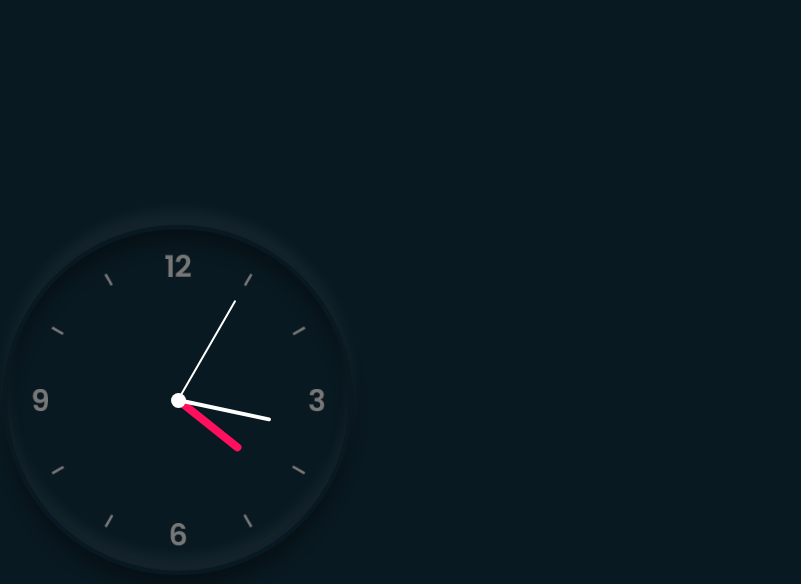
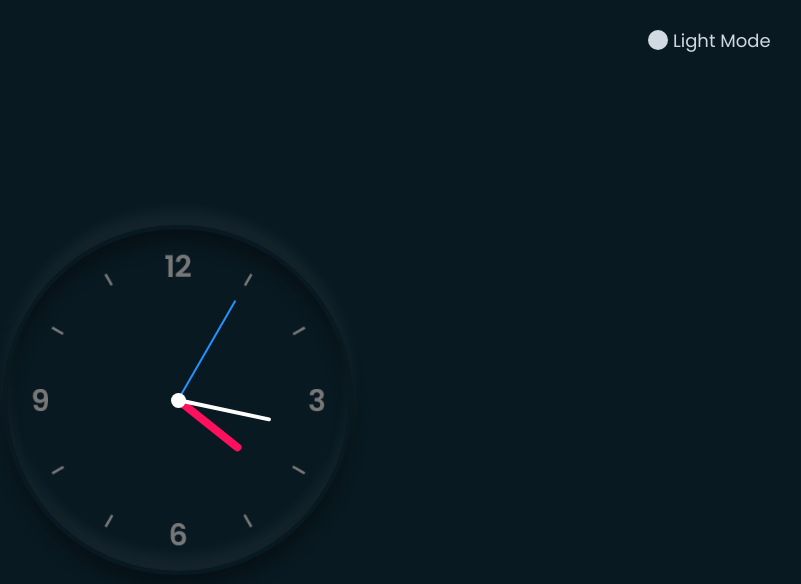
Before and after one commit to jpark011/clock-analog, a plain HTML site: page index.html in a window 1280 px wide. Shown: the whole page, without its empty margins (462-1263 px from the left). Drawn offline with Linux system fonts and the light colour scheme.

Commit message:
add dark mode

```diff
--- a/index.html
+++ b/index.html
@@ -9,15 +9,10 @@
   <body>
     <div class="clock">
       <div id="hr"></div>
-      <!-- <div class="hour">
-      </div> -->
       <div id="min"></div>
-      <!-- <div class="minute">
-      </div> -->
       <div id="sec"></div>
-      <!-- <div class="second">
-      </div> -->
     </div>
+    <div class="toggle"></div>
     <script type="module" src="./script.js" defer></script>
   </body>
 </html>
--- a/script.js
+++ b/script.js
@@ -1,6 +1,12 @@
 const hr = document.querySelector('#hr');
 const min = document.querySelector('#min');
 const sec = document.querySelector('#sec');
+
+const toggle = document.querySelector('.toggle');
+
+toggle.addEventListener('click', () => {
+  document.body.classList.toggle('light');
+});
 
 setInterval(() => {
   const now = new Date();
--- a/style.css
+++ b/style.css
@@ -1,3 +1,5 @@
+@import url('https://fonts.googleapis.com/css2?family=Poppins:wght@100;200;300;400;500;600;700;800;900&display=swap');
+
 * {
   padding: 0;
   margin: 0;
@@ -9,7 +11,25 @@
   --clock-color: #fff;
   --hr-color: #ff105e;
   --min-color: #fff;
-  --sec-color: #fff;
+  --sec-color: #2093ff;
+  --toggle-color: #d1dae3;
+  --toggle-content: 'Light Mode';
+  --clock-shadow: 0 -15px 15px rgba(255, 255, 255, 0.05),
+    inset 0 -15px 15px rgba(255, 255, 255, 0.05), 0 15px 15px rgba(0, 0, 0, 0.3),
+    inset 0 15px 15px rgba(0, 0, 0, 0.3);
+}
+
+.light {
+  --bg-color: #d1dae3;
+  --clock-color: #2093ff;
+  --hr-color: #ff105e;
+  --min-color: #091921;
+  --sec-color: #2093ff;
+  --toggle-color: #091921;
+  --toggle-content: 'Dark Mode';
+  --clock-shadow: 0 -10px 10px rgba(255, 255, 255, 0.5),
+    inset 0 -10px 10px rgba(255, 255, 255, 0.5), 0 10px 10px rgba(0, 0, 0, 0.1),
+    inset 0 10px 10px rgba(0, 0, 0, 0.1);
 }
 
 body {
@@ -30,9 +50,7 @@ body {
   background-size: cover;
   border: 4px solid var(--bg-color);
   border-radius: 50%;
-  box-shadow: 0 -15px 15px rgba(255, 255, 255, 0.05),
-    inset 0 -15px 15px rgba(255, 255, 255, 0.05), 0 15px 15px rgba(0, 0, 0, 0.3),
-    inset 0 15px 15px rgba(0, 0, 0, 0.3);
+  box-shadow: var(--clock-shadow);
 }
 
 .clock::before {
@@ -95,3 +113,26 @@ body {
   z-index: 12;
   border-radius: 6px;
 }
+
+.toggle {
+  position: absolute;
+  top: 30px;
+  right: 150px;
+  width: 20px;
+  height: 20px;
+  font-size: 18px;
+  border-radius: 50%;
+  color: var(--toggle-color);
+  background: var(--toggle-color);
+  font-family: 'Poppins', sans-serif;
+  cursor: pointer;
+  display: flex;
+  align-items: center;
+}
+
+.toggle::before {
+  content: var(--toggle-content);
+  position: absolute;
+  left: 25px;
+  white-space: nowrap;
+}
```
